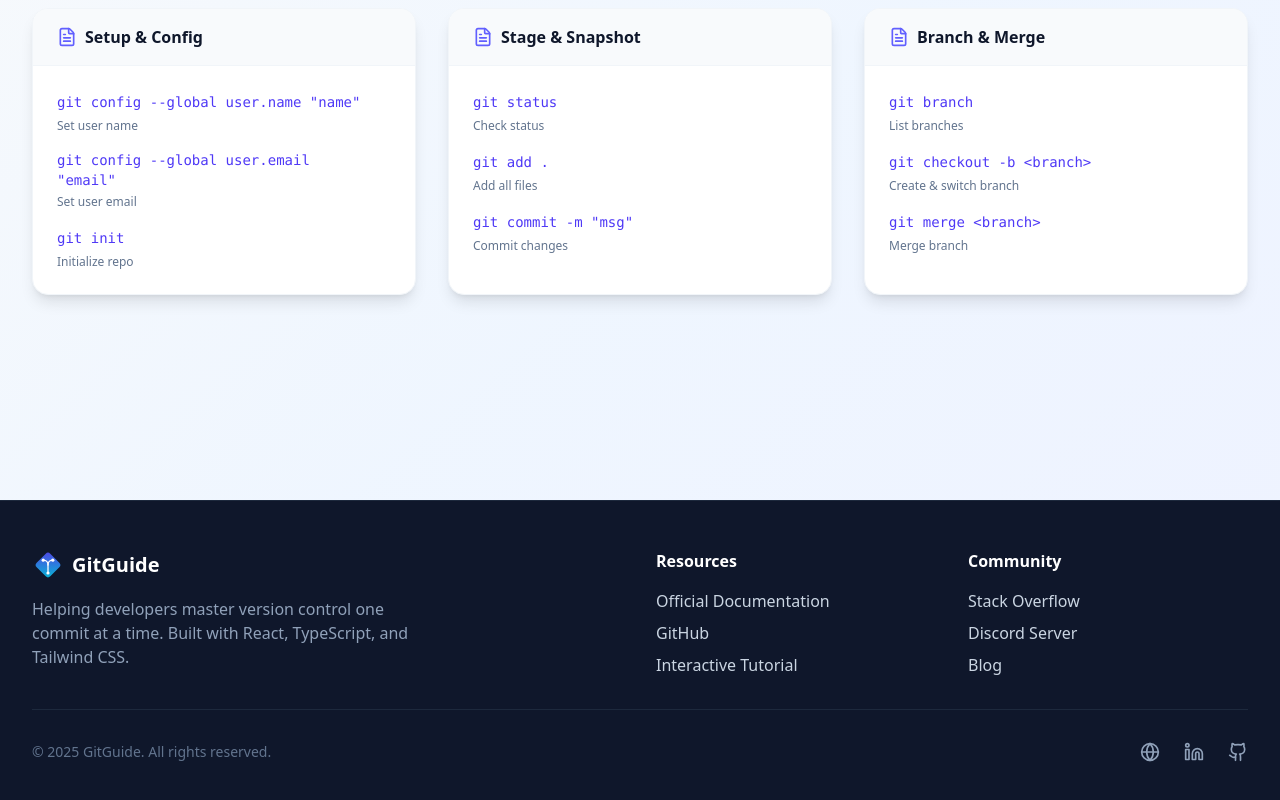
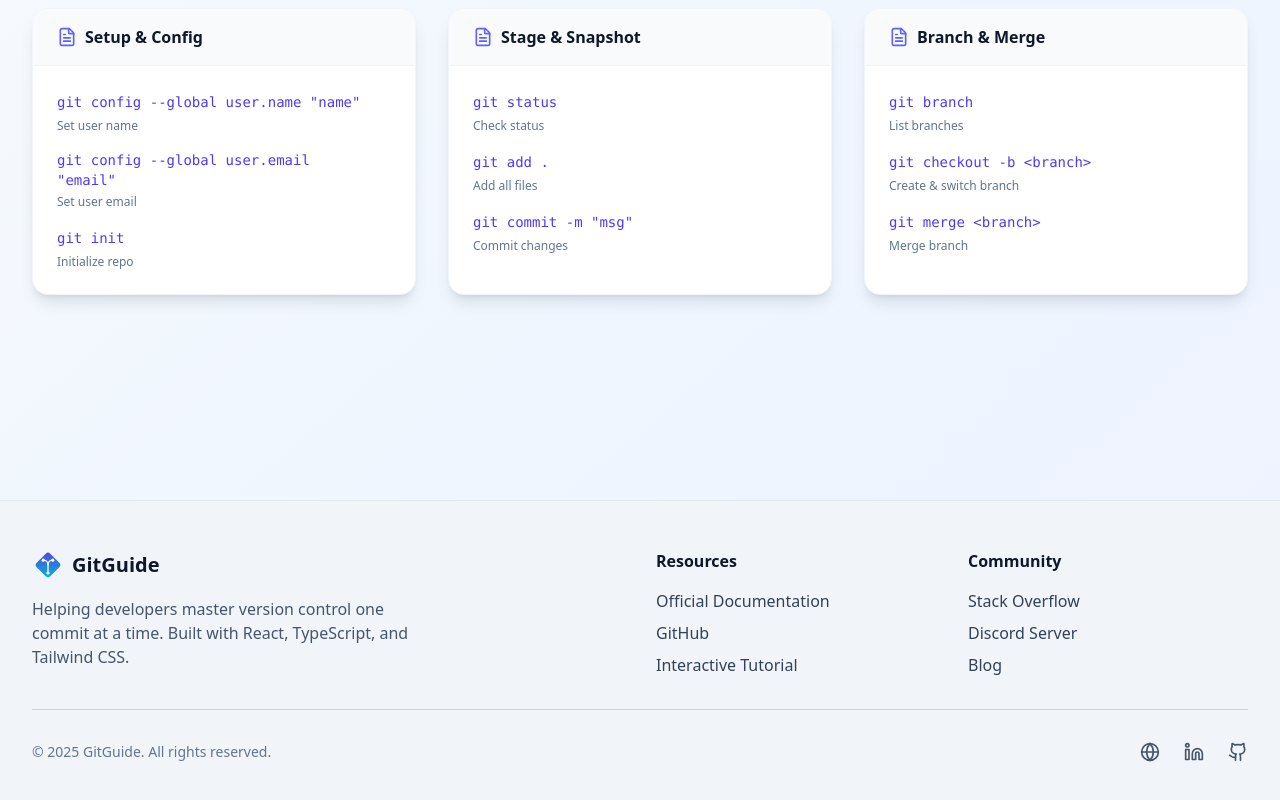
Before and after one commit to BHowlader/gitguide, a React (Vite) app: page /cheatsheet in a window 1280 px wide. Shown: the part 300-1100 px from the top of the page. Built offline with nearby package versions, Linux system fonts and the light colour scheme.

Commit message:
🎨 Fix dark mode: Navigation and Footer now properly change colors

```diff
--- a/src/components/Footer.tsx
+++ b/src/components/Footer.tsx
@@ -3,21 +3,21 @@ import { Github, Linkedin, Globe } from 'lucide-react';
 
 const Footer = () => {
     return (
-        <footer className="bg-slate-900 text-slate-300 py-12 border-t border-slate-800">
+        <footer className="bg-slate-100 dark:bg-slate-900 text-slate-700 dark:text-slate-300 py-12 border-t border-slate-200 dark:border-slate-800 transition-colors duration-300">
             <div className="max-w-7xl mx-auto px-4 sm:px-6 lg:px-8">
                 <div className="grid md:grid-cols-4 gap-8 mb-8">
                     <div className="col-span-1 md:col-span-2">
                         <div className="flex items-center gap-2 mb-4">
                             <img src="/logo.svg" alt="GitGuide Logo" className="h-8 w-8 object-contain" />
-                            <span className="font-bold text-xl text-white">GitGuide</span>
+                            <span className="font-bold text-xl text-slate-900 dark:text-white">GitGuide</span>
                         </div>
-                        <p className="text-slate-400 max-w-sm">
+                        <p className="text-slate-600 dark:text-slate-400 max-w-sm">
                             Helping developers master version control one commit at a time. Built with React, TypeScript, and Tailwind CSS.
                         </p>
                     </div>
 
                     <div>
-                        <h4 className="font-bold text-white mb-4">Resources</h4>
+                        <h4 className="font-bold text-slate-900 dark:text-white mb-4">Resources</h4>
                         <ul className="space-y-2">
                             <li><a href="https://git-scm.com/doc" className="hover:text-indigo-400 transition-colors">Official Documentation</a></li>
                             <li><a href="https://github.com" className="hover:text-indigo-400 transition-colors">GitHub</a></li>
@@ -26,7 +26,7 @@ const Footer = () => {
                     </div>
 
                     <div>
-                        <h4 className="font-bold text-white mb-4">Community</h4>
+                        <h4 className="font-bold text-slate-900 dark:text-white mb-4">Community</h4>
                         <ul className="space-y-2">
                             <li><a href="#" className="hover:text-indigo-400 transition-colors">Stack Overflow</a></li>
                             <li><a href="#" className="hover:text-indigo-400 transition-colors">Discord Server</a></li>
@@ -35,19 +35,19 @@ const Footer = () => {
                     </div>
                 </div>
 
-                <div className="pt-8 border-t border-slate-800 flex flex-col md:flex-row justify-between items-center gap-4">
+                <div className="pt-8 border-t border-slate-300 dark:border-slate-800 flex flex-col md:flex-row justify-between items-center gap-4">
                     <p className="text-sm text-slate-500">
                         © {new Date().getFullYear()} GitGuide. All rights reserved.
                     </p>
 
                     <div className="flex items-center gap-6">
-                        <a href="https://www.bibekhowlader.com" target="_blank" rel="noopener noreferrer" className="text-slate-400 hover:text-white transition-colors" title="Portfolio">
+                        <a href="https://www.bibekhowlader.com" target="_blank" rel="noopener noreferrer" className="text-slate-600 dark:text-slate-400 hover:text-indigo-600 dark:hover:text-white transition-colors" title="Portfolio">
                             <Globe className="h-5 w-5" />
                         </a>
-                        <a href="https://www.linkedin.com/in/bibek-howlader-273944221" target="_blank" rel="noopener noreferrer" className="text-slate-400 hover:text-white transition-colors" title="LinkedIn">
+                        <a href="https://www.linkedin.com/in/bibek-howlader-273944221" target="_blank" rel="noopener noreferrer" className="text-slate-600 dark:text-slate-400 hover:text-indigo-600 dark:hover:text-white transition-colors" title="LinkedIn">
                             <Linkedin className="h-5 w-5" />
                         </a>
-                        <a href="https://github.com/BHowlader" target="_blank" rel="noopener noreferrer" className="text-slate-400 hover:text-white transition-colors" title="GitHub">
+                        <a href="https://github.com/BHowlader" target="_blank" rel="noopener noreferrer" className="text-slate-600 dark:text-slate-400 hover:text-indigo-600 dark:hover:text-white transition-colors" title="GitHub">
                             <Github className="h-5 w-5" />
                         </a>
                     </div>
--- a/src/components/Navigation.tsx
+++ b/src/components/Navigation.tsx
@@ -22,7 +22,7 @@ const Navigation: React.FC<NavigationProps> = ({ darkMode, toggleTheme }) => {
     const isActive = (path: string) => location.pathname === path;
 
     return (
-        <nav className="fixed top-0 w-full bg-white/80 dark:bg-slate-900/80 backdrop-blur-md border-b border-slate-200 dark:border-slate-800 z-50 transition-colors duration-300">
+        <nav className="fixed top-0 w-full bg-white dark:bg-slate-900 border-b border-slate-200 dark:border-slate-800 z-50 transition-colors duration-300 shadow-sm dark:shadow-slate-800/50">
             <div className="max-w-7xl mx-auto px-4 sm:px-6 lg:px-8">
                 <div className="flex justify-between h-16 items-center">
                     <Link to="/" className="flex-shrink-0 flex items-center gap-2">
```
